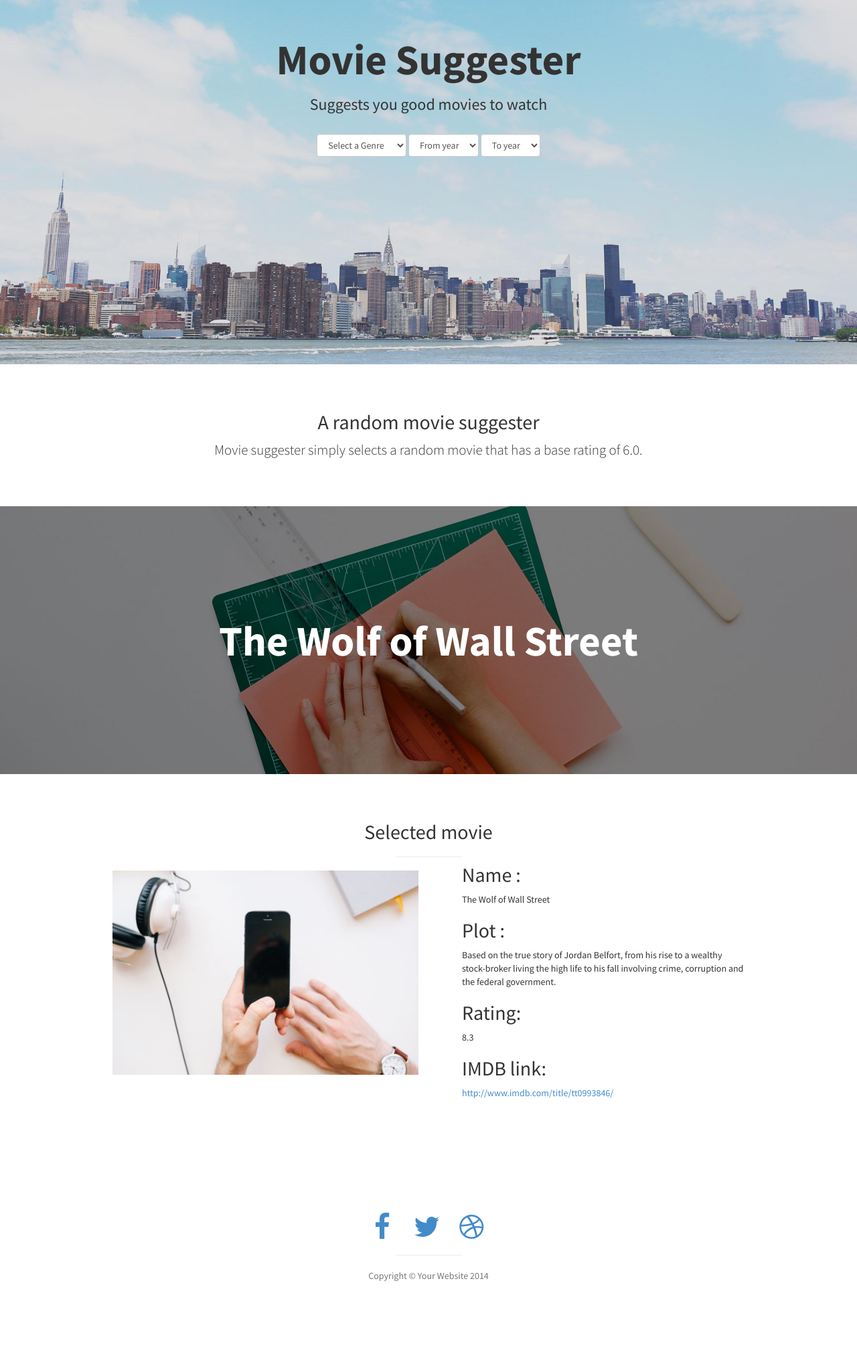
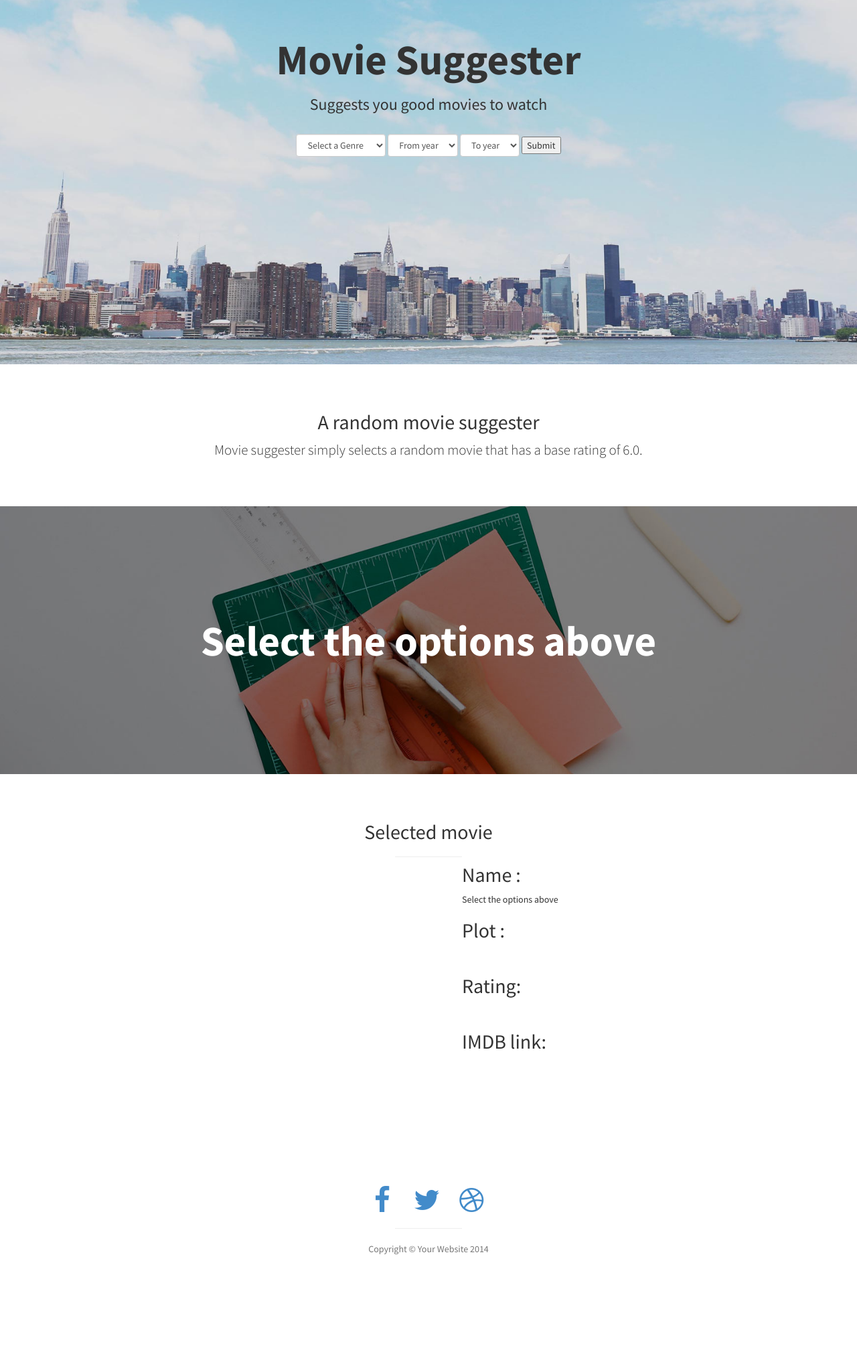
Before and after one commit to avinoth/MovieSuggester, a Flask app: page / in a window 1280 px wide. Shown: the part 256-2281 px from the top of the page at 67% size. After the commit the page ends 2130 px from the top, so only its background shows below. Run offline with Flask 2, Linux system fonts and the light colour scheme; parts of the project's set-up code (start-up, migrations or seed data) failed here and were passed over; some libraries are stand-ins or nearby versions.

Commit message:
built inner functions

```diff
--- a/app.py
+++ b/app.py
@@ -1,11 +1,19 @@
-from flask import Flask, url_for, redirect, render_template, flash
+from flask import Flask, url_for, redirect, render_template, flash, request
 import flask
+import random
+import urllib
+import json
 
 app = Flask(__name__)
 app.config.from_object('config')
 api_key = app.config["API_KEY"]
 
-
+baseurl = "https://api.themoviedb.org/3/discover/movie?"
+genre = ""
+movie = ""
+movieplot = ""
+movierating = ""
+genreid = 0
 genres= [
     {
      "id": 120893,
@@ -153,19 +161,57 @@ genres= [
     }
   ]
 
-@app.route('/')
-@app.route('/index')
+@app.route('/', methods = ['GET', 'POST'])
 def index():
+    if request.method == 'GET':
+        return flask.render_template('index.html',
+                                 title = "Movie suggester",
+                                 genres = genres,
+                                 moviename = "Select the options above")
+
+    genre = request.form['genre']
+    if request.form['fromyear'] < request.form['toyear']:
+        year = random.randint(int(request.form['fromyear']), int(request.form['toyear']))
+    tmdbcaller(genre, year)
     return flask.render_template('index.html',
-                                 title = "Hello world",
-                                 genres = genres,
-                                 moviename = "The Wolf of Wall Street",
-                                 movieplot = "Based on the true story of Jordan Belfort, from his rise to a wealthy stock-broker living the high life to his fall involving crime, corruption and the federal government.",
-                                 movierating = 8.3,
-                                 movieurl = "http://www.imdb.com/title/tt0993846/",
-                                 movieposter = "../static/img/portfolio-1.jpg")
+                         title = "Movie suggester",
+                         genres = genres,
+                         moviename = movie,
+                         movieplot = movieplot,
+                         movierating = movierating)
 
+def tmdbcaller(genre, year):
+    for item in genres:
+        if item["name"].lower() == genre.lower():
+            genreid = item["id"]
 
+    url = baseurl + "api_key=" + api_key + "&with_genres=" + str(genreid) + "&year=" + str(year) + "&vote_average.gt=6.0&vote_count.gte=5"
+    resp = urllib.urlopen(url).read()
+    jsonvalues = json.loads(resp)
+
+    if jsonvalues['total_pages'] == 0:
+        print "Seems there is no good %s movies released in %d" % (genre, year)
+
+    elif jsonvalues['total_pages'] > 1:
+        page = random.randint(1, jsonvalues['total_pages'])
+        resp = urllib.urlopen(url + "&page=" + str(page)).read()
+        jsonvalues = json.loads(resp)
+        movie = str(random.choice(jsonvalues['results'])["title"])
+        imdb_caller(movie, year)
+
+    else:
+       movie = str(random.choice(jsonvalues['results'])["title"])
+       imdb_caller(movie, year)
+
+def imdb_caller(movie, year):
+    iurl = "http://www.omdbapi.com/?t=" + movie + "&y=" + str(year)
+    resp = urllib.urlopen(iurl).read()
+    jsonvalues = json.loads(resp)
+
+    if jsonvalues["Response"] == "True":
+        movieplot = jsonvalues["Plot"]
+        movierating = jsonvalues["imdbRating"]
+        return movie, movieplot, movierating
 
 
 if __name__ == '__main__':
--- a/templates/index.html
+++ b/templates/index.html
@@ -48,9 +48,6 @@
             <li>
                 <a href="#about">About</a>
             </li>
-            <li>
-                <a href="#contact">Contact</a>
-            </li>
         </ul>
     </nav>
 
@@ -63,9 +60,9 @@
             <div class="container">
 	    		<div class="row">
 	        		<div class="col-md-6 col-md-offset-3">
-					<form class="form-inline">
+					<form class="form-inline" target="" method="post">
           			<div class="form-group">
-           			 <select class="form-control">
+           			 <select class="form-control" name="genre" id="genre">
               			<option value="" selected="selected">Select a Genre</option>
               			{% for item in genres %}
               			<option>{{item["name"] }}</option>
@@ -73,7 +70,7 @@
             		</select>
           			</div>
 		          <div class="form-group">
-		            <select class="combobox form-control" name="inline">
+		            <select class="combobox form-control" name="fromyear" id="fromyear">
 		              <option value="" selected="selected">From year</option>
 		              {% for i in range(1900, 2015) %}
 		              <option>{{ i }}</option>
@@ -81,12 +78,15 @@
 		            </select>
 		          </div>
 		          <div class="form-group">
-		            <select class="combobox form-control" name="inline">
+		            <select class="combobox form-control" name="toyear" id="toyear">
 		              <option value="" selected="selected">To year</option>
 		              {% for i in range(1900, 2015) %}
 		              <option>{{ i }}</option>
 		              {% endfor %}
 		            </select>
+		          </div>
+		          <div class="form-group">
+		          	<input type="submit" value="Submit" name="submit" />
 		          </div>
 		        </form>
 			  </div>
```
